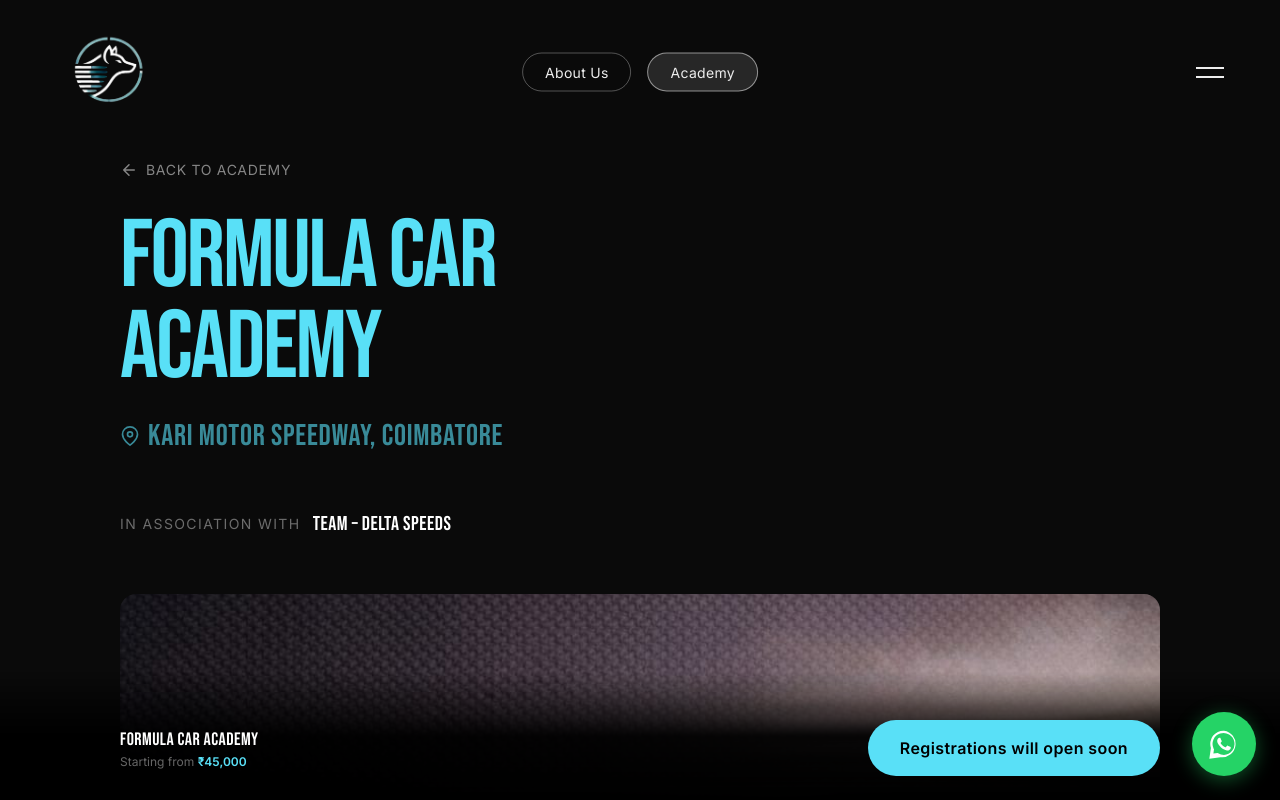
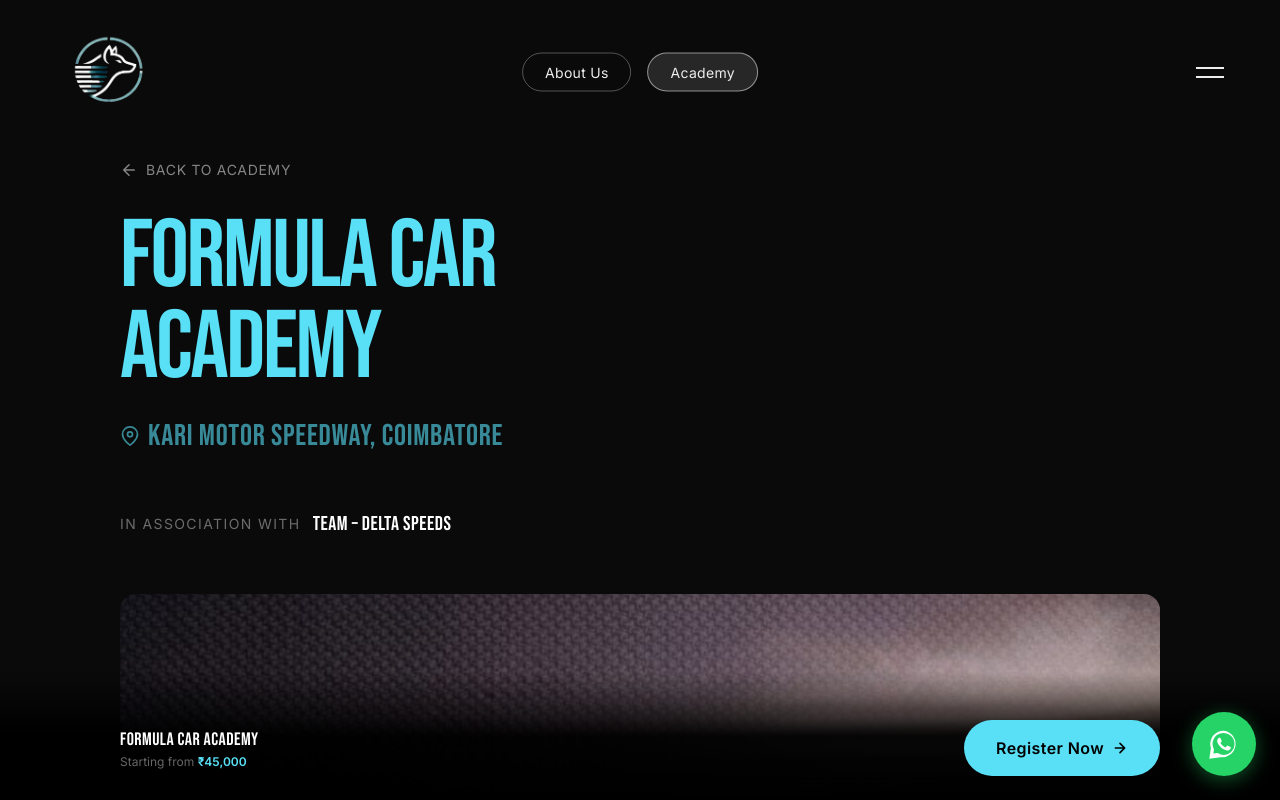
Before and after one commit to thecodinganvil/throttle_connectors, a Next.js app: page /academy/coimbatore in a window 1280 px wide. Shown: the top 800 px of the page. Built offline with nearby package versions, Linux system fonts and the light colour scheme.

Commit message:
added favicopna dn coimbatore academy link

```diff
--- a/src/app/academy/coimbatore/page.tsx
+++ b/src/app/academy/coimbatore/page.tsx
@@ -632,12 +632,31 @@
             <p className="text-white/50 text-sm mb-6 tracking-wide">
               Ready to experience real Formula Car racing?
             </p>
-            <button
-              type="button"
-              className="w-full sm:w-auto bg-cyan hover:bg-cyan/90 text-black font-bold text-sm sm:text-base tracking-wide px-6 py-3 rounded-full inline-flex items-center justify-center"
+            <a
+              href="https://docs.google.com/forms/d/e/1FAIpQLSdsYqezO-UMTAV7ZmW1vVu0hxuaqiayGtYKUOQ-BNaQ34L53w/viewform?usp=dialog"
+              target="_blank"
+              rel="noopener noreferrer"
+              className="cta-button group inline-flex mx-auto"
             >
-              <span>Registrations will open soon</span>
-            </button>
+              <span className="text-sm sm:text-base font-medium tracking-wide z-10">
+                Register Now
+              </span>
+              <span className="cta-icon-wrapper">
+                <svg
+                  className="cta-icon-svg"
+                  width="16"
+                  height="16"
+                  viewBox="0 0 24 24"
+                  fill="none"
+                  strokeWidth="2.5"
+                  strokeLinecap="round"
+                  strokeLinejoin="round"
+                >
+                  <line x1="12" y1="5" x2="12" y2="19" />
+                  <line x1="5" y1="12" x2="19" y2="12" />
+                </svg>
+              </span>
+            </a>
           </div>
         </div>
       </main>
@@ -654,12 +673,26 @@
               <span className="text-cyan font-semibold">₹45,000</span>
             </span>
           </div>
-          <button
-            type="button"
+          <a
+            href="https://docs.google.com/forms/d/e/1FAIpQLSdsYqezO-UMTAV7ZmW1vVu0hxuaqiayGtYKUOQ-BNaQ34L53w/viewform?usp=dialog"
+            target="_blank"
+            rel="noopener noreferrer"
             className="w-full sm:w-auto bg-cyan hover:bg-cyan/90 text-black font-bold text-xs sm:text-sm md:text-base tracking-wide px-4 py-3 sm:px-8 sm:py-4 rounded-full flex items-center justify-center gap-2 transition-all duration-300 hover:scale-[1.02] hover:shadow-[0_0_30px_rgba(0,255,255,0.3)]"
           >
-            <span>Registrations will open soon</span>
-          </button>
+            <span>Register Now</span>
+            <svg
+              width="16"
+              height="16"
+              viewBox="0 0 24 24"
+              fill="none"
+              stroke="currentColor"
+              strokeWidth="2.5"
+              strokeLinecap="round"
+              strokeLinejoin="round"
+            >
+              <path d="M5 12h14m-7-7 7 7-7 7" />
+            </svg>
+          </a>
         </div>
       </div>
 
--- a/src/app/layout.tsx
+++ b/src/app/layout.tsx
@@ -79,6 +79,11 @@
   },
   verification: {
     google: "your-google-site-verification-code",
+  },
+  icons: {
+    icon: "/assets/throttle_favicon.jpeg",
+    shortcut: "/assets/throttle_favicon.jpeg",
+    apple: "/assets/throttle_favicon.jpeg",
   },
 };
 
```
Also changed, not shown: public/assets/throttle_favicon.jpeg (added).
